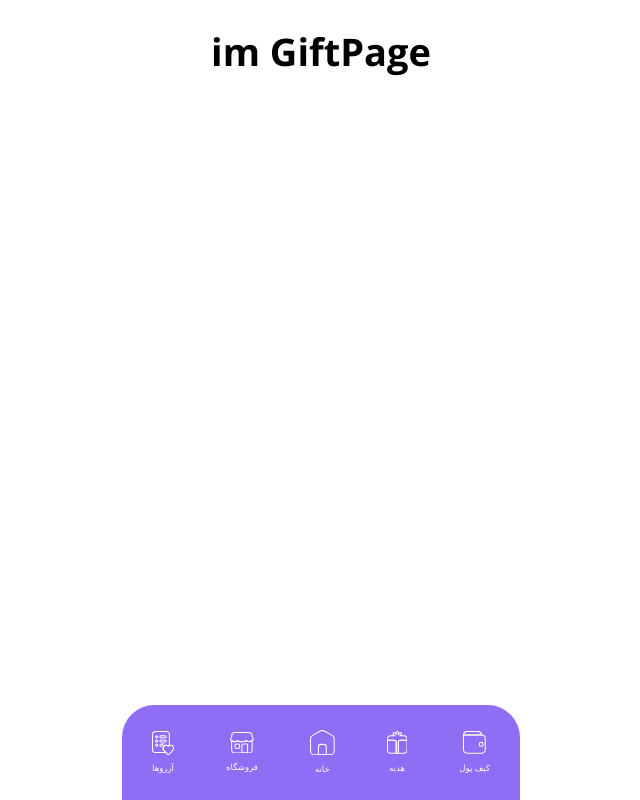
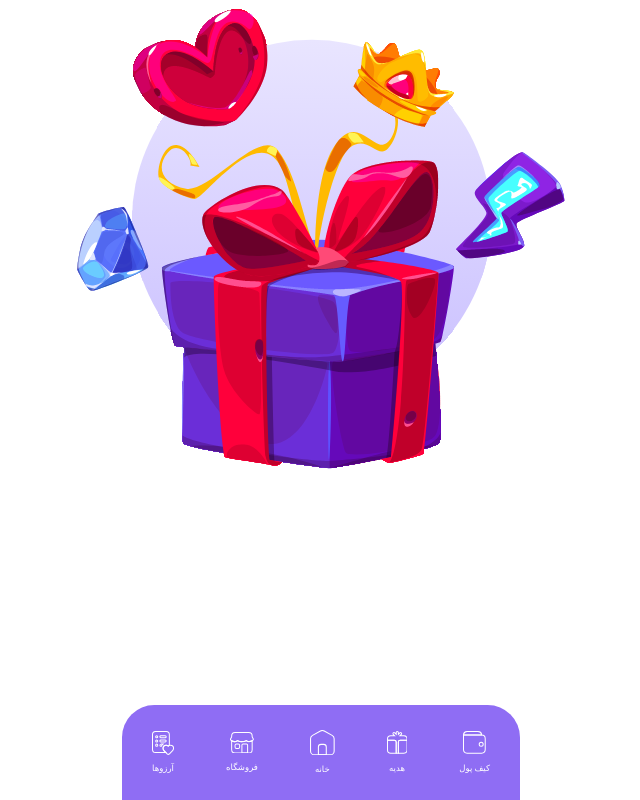
Before and after one commit to trumanshoow/kadobin, a React (Create React App) app: page /gift in a window 1280 px wide. Shown: the whole page, without its empty margins (319-959 px from the left). Built offline with nearby package versions, Linux system fonts and the light colour scheme.

Commit message:
edit url pages

```diff
--- /dev/null
+++ b/src/pages/gift/gift.module.css
@@ -0,0 +1,10 @@
+.kadoImg {
+    width: 100%;
+    display: flex;
+    justify-content: center;
+    margin-top: 1rem;;
+}
+
+.kadoImg img {
+    width: 70%;
+}
--- /dev/null
+++ b/src/pages/gift/index.js
@@ -0,0 +1,12 @@
+import Styles from './gift.module.css'
+
+const GiftPage = () => {
+    return (
+        <>
+            <div className={Styles.KadoImg}>
+                <img src={require("../../assets/image/kado.png")} alt="kado" />
+            </div>
+        </>
+    )
+}
+export default GiftPage;
--- a/src/pages/home/gift/index.js
+++ /dev/null
@@ -1,10 +0,0 @@
-
-const GiftPage = () => {
-    return (
-        <>
-            <h1>im GiftPage</h1>
-        </>
-    );
-};
-
-export default GiftPage;
```
Also changed, not shown: src/App.js (+4 -4 lines), src/pages/dreams/dream.module.css (added), src/pages/dreams/index.js (renamed from src/pages/home/dreams/index.js), src/pages/shop/index.js (renamed from src/pages/home/shop/index.js), src/pages/shop/shop.module.css (added), src/pages/wallet/index.js (renamed from src/pages/home/wallet/index.js).
